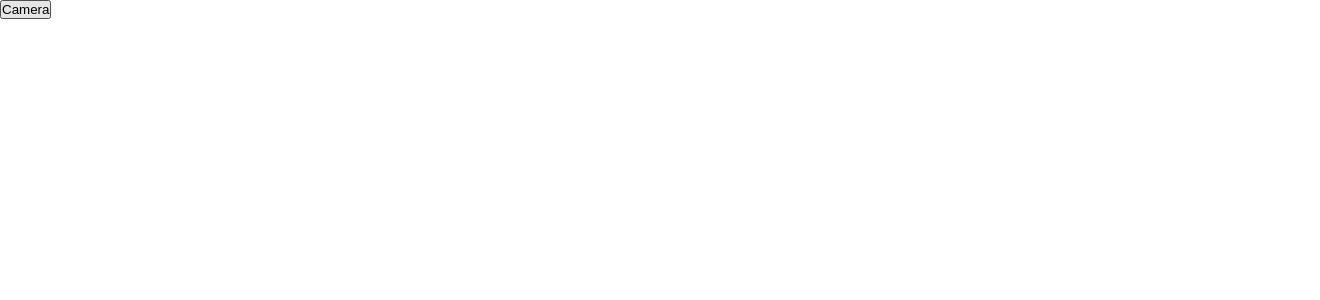
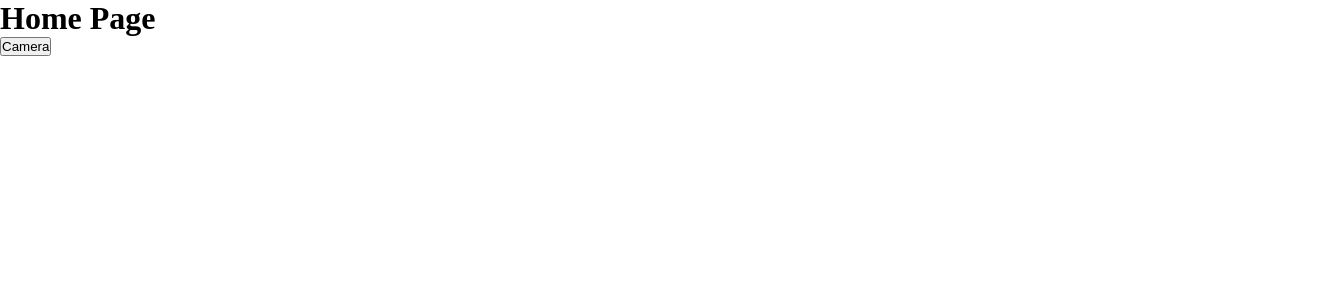
Before and after one commit to demiladenotjulius/fotos, a React (Vite) app: page / in a window 1280 px wide. Shown: the top 300 px of the page, 1320 px wide, since content can reach past the window. Built offline with nearby package versions, Linux system fonts and the light colour scheme.

Commit message:
home route

```diff
--- a/src/App.jsx
+++ b/src/App.jsx
@@ -1,6 +1,7 @@
 import React from 'react';
 import { Routes, Route} from 'react-router'
 import Camera from '../src/Camera/Camera'
+import Home from '../src/Home/Home'
 
 
 function App() {
@@ -9,8 +10,8 @@ function App() {
     <>
     <Routes>
 
-      <Route index element={<Camera/>}></Route>
-      {/* <Route path='/user-upload' element={<UploadUser/>}></Route> */}
+      <Route index element={<Home/>}></Route>
+      <Route path='/camera' element={<Camera/>}></Route>
     </Routes>
     </>
   )
--- /dev/null
+++ b/src/Home/Home.jsx
@@ -0,0 +1,17 @@
+import React from 'react';
+import { Link } from 'react-router-dom'
+
+function Home (){
+
+
+
+    return (
+        <div>
+            <h1>Home Page</h1>
+            <Link to='/camera'>
+            <button>Camera</button>
+            </Link>
+        </div>
+    )
+}
+export default Home;
```
